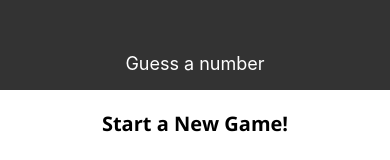
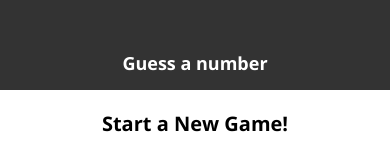
Before and after one commit to KihoonCode/Guess-A-Number, a React Native app: screen / in a window 390 px wide. Shown: the top 160 px of the page. Built offline with nearby package versions, Linux system fonts and the light colour scheme.

Commit message:
solved an error :) Friday

```diff
--- a/App.js
+++ b/App.js
@@ -1,7 +1,7 @@
 import React, { useState } from 'react';
 import { StyleSheet, View } from 'react-native';
 import * as Font from 'expo-font';
-import { AppLoading } from 'expo';
+import AppLoading from 'expo-app-loading';
 
 import Header from './components/Header';
 import StartGameScreen from './screens/StartGameScreen';
@@ -67,7 +67,7 @@ export default function App() {
 
    return (
       <View style={styles.screen}>
-         <Header title="Guess a number" />
+         <Header title='Guess a number' />
          {currScreen}
       </View>
    );
--- a/components/Header.js
+++ b/components/Header.js
@@ -24,7 +24,8 @@ const styles = StyleSheet.create({
 
    headerTitle: {
       color: 'white',
-      fontSize: 18
+      fontSize: 18,
+      fontFamily: 'open-sans-bold'
    }
 });
 
```
